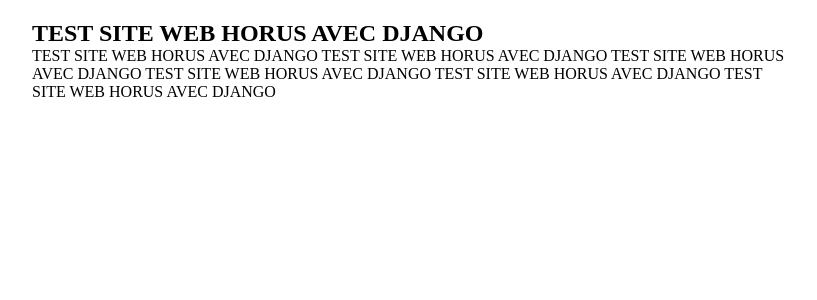
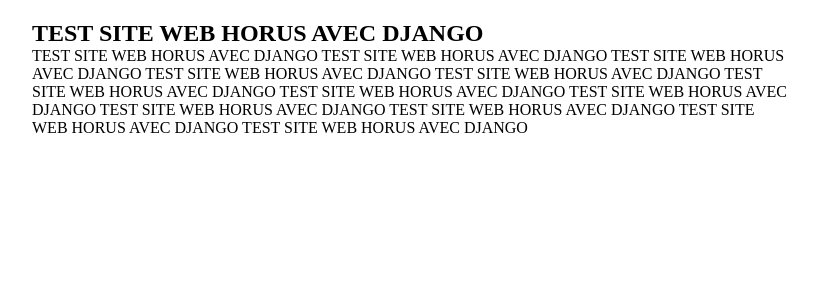
Before and after one commit to LordDodo/horusweb, a Django app: page /home/ in a window 1280 px wide. Shown: the part 38-338 px from the top of the page, without its empty margins (228-1045 px from the left). Run offline with Django 4.2, Linux system fonts and the light colour scheme.

Commit message:
0.00.01 : First HTML

```diff
--- a/templates/index.html
+++ b/templates/index.html
@@ -23,7 +23,7 @@
     <main>
         <section class="content">
             <h1>TEST SITE WEB HORUS AVEC DJANGO</h1>
-            <p>TEST SITE WEB HORUS AVEC DJANGO TEST SITE WEB HORUS AVEC DJANGO TEST SITE WEB HORUS AVEC DJANGO TEST SITE WEB HORUS AVEC DJANGO TEST SITE WEB HORUS AVEC DJANGO TEST SITE WEB HORUS AVEC DJANGO</p>
+            <p>TEST SITE WEB HORUS AVEC DJANGO TEST SITE WEB HORUS AVEC DJANGO TEST SITE WEB HORUS AVEC DJANGO TEST SITE WEB HORUS AVEC DJANGO TEST SITE WEB HORUS AVEC DJANGO TEST SITE WEB HORUS AVEC DJANGO TEST SITE WEB HORUS AVEC DJANGO TEST SITE WEB HORUS AVEC DJANGO TEST SITE WEB HORUS AVEC DJANGO TEST SITE WEB HORUS AVEC DJANGO TEST SITE WEB HORUS AVEC DJANGO TEST SITE WEB HORUS AVEC DJANGO</p>
         </section>
     </main>
 </body>
```
